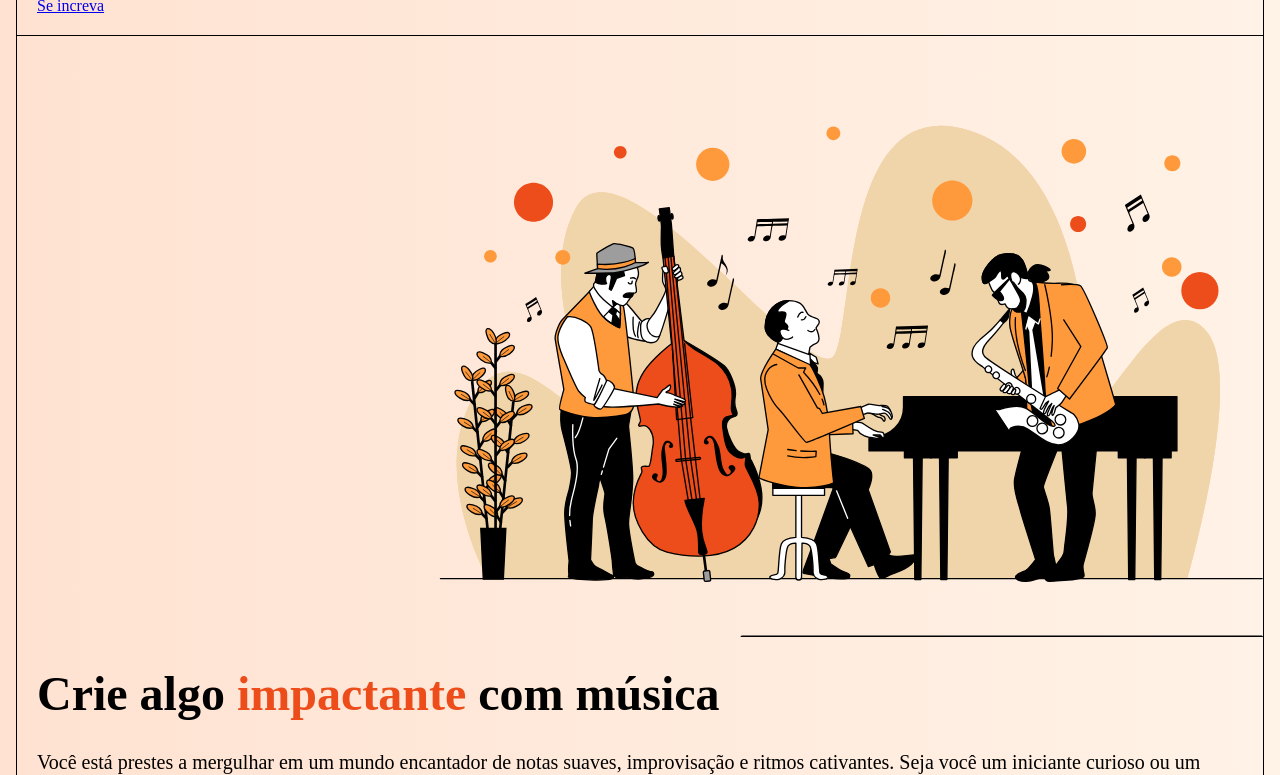
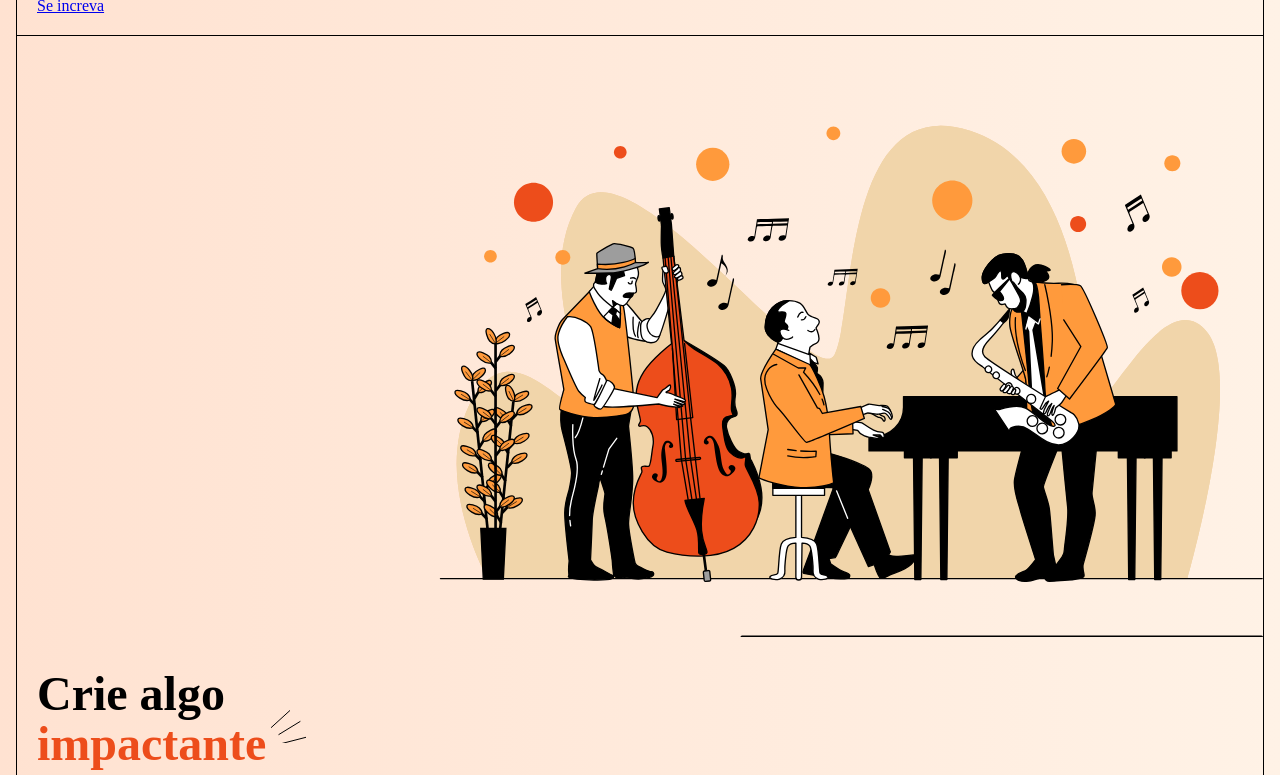
Before and after one commit to Ignacio-fabianamaria/landing_toms_jazz, a plain HTML site: page index.html in a window 1280 px wide. Shown: the part 177-952 px from the top of the page. Drawn offline with Linux system fonts and the light colour scheme; a web font is replaced by a local one.

Commit message:
style: add decoration style: add decoration in the title

```diff
--- a/index.css
+++ b/index.css
@@ -101,6 +101,20 @@ h2 {
     width: 132px;
 }
 
+.decoration {
+    display: block;
+    position: relative;
+}
+
+.decoration::after {
+    content: '';
+    background: url('img/three-dashes.svg');
+    position: absolute;
+    top: -0.75rem;
+    height: 36PX;
+    width: 40PX;
+}
+
 .mt-1{
     margin-top: 1rem;
 }
--- a/index.html
+++ b/index.html
@@ -28,7 +28,7 @@
     <section class="hero-section">
       <img src="img/hero-img.svg" alt="Banda de Jazz tocando">
       <div>
-        <h1 class="mt-2">Crie algo <span class="text-primary">impactante</span> com música</h1>
+        <h1 class="mt-2">Crie algo <span class="text-primary decoration">impactante</span> com música</h1>
         <p class="mt-2 mb-2">Você está prestes a mergulhar em um mundo encantador de notas suaves,
           improvisação e ritmos cativantes. Seja você um iniciante curioso ou
           um músico experiente em busca de aprimoramento, nossa escola de jazz
```
